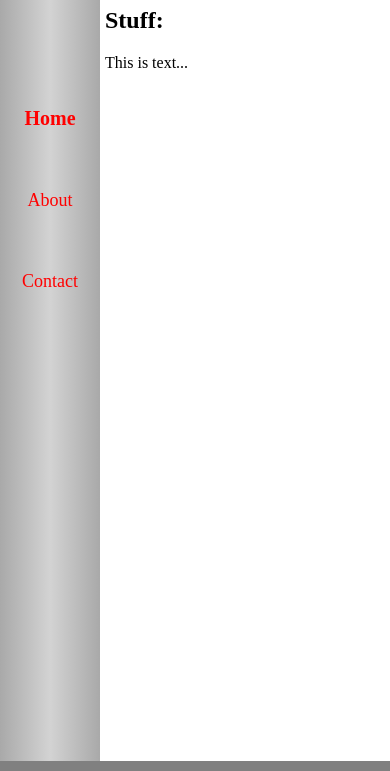
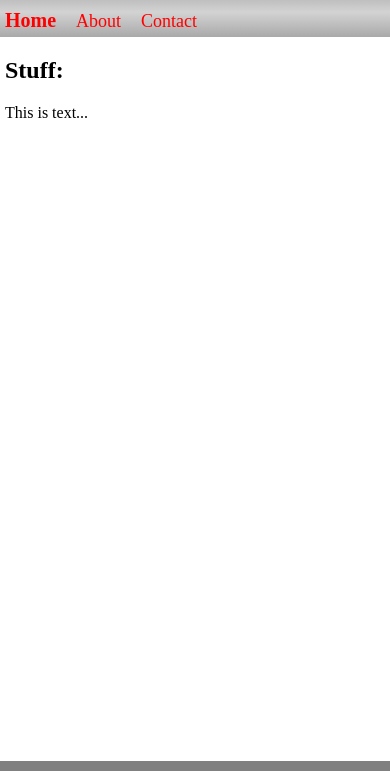
Before and after one commit to cburull/Modul1, a plain HTML site: page learning_grid.html in a window 390 px wide. Shown: the part 73-844 px from the top of the page. Drawn offline with Linux system fonts and the light colour scheme.

Commit message:
600px width changes

```diff
--- a/learning_grid.css
+++ b/learning_grid.css
@@ -8,7 +8,7 @@ div.page{
     grid-template-areas:    'header header'
                             'navigation mainContent'
                             'footer footer';
-    grid-template-columns:100px;
+    grid-template-columns:100px 1fr;
     grid-template-rows: 60px 10fr 10px;
 }
 div.header{
@@ -30,7 +30,7 @@ div.footer{
 }
 h1{
     text-align:center;
-    font-size:1fr;
+    font-size:32px;
 }
 .mainText{
     margin-left:5px;
@@ -44,3 +44,31 @@ p.nav{
     font-weight: bold;
     font-size:20px;
 }
+
+@media only screen and (max-width: 600px) {
+    div.page{
+        grid-template-areas:    'header'
+                                'navigation'
+                                'mainContent'
+                                'footer';
+        grid-template-columns: 1fr;
+        grid-template-rows: 60px 50px 1fr 10px;
+    }
+    div.navigation{
+        grid-area:navigation;
+        background-image:linear-gradient(darkgrey, lightgrey, darkgrey);
+        padding-top:6px;
+        padding-left:5px;
+    }
+    p.nav{
+        color:red;
+        font-size:18px;
+        float:left;
+        margin-right: 20px;
+    }
+    .nav.current{
+        font-weight: bold;
+        font-size:20px;
+        margin-top:16px;
+    }
+}
```
